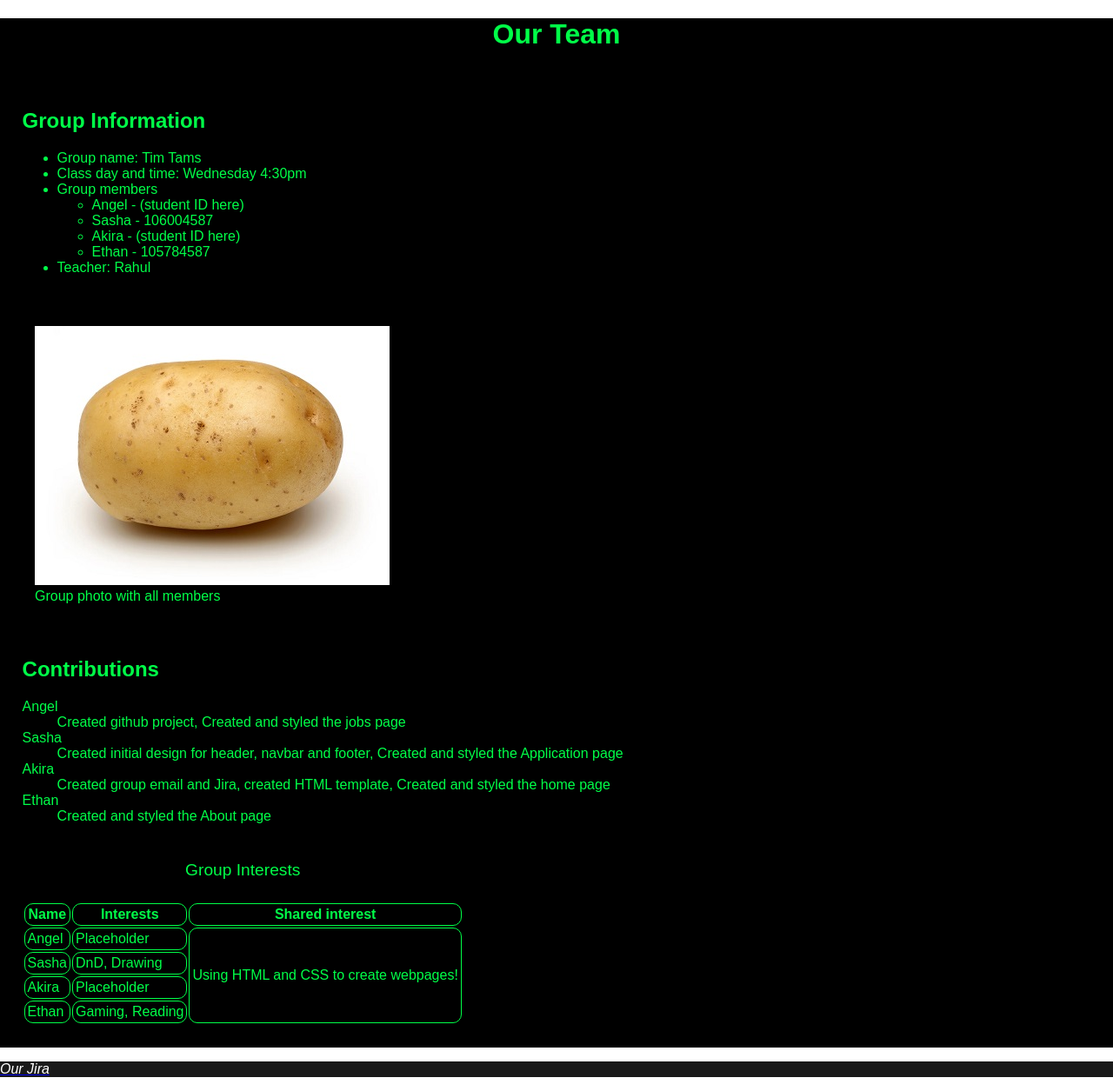
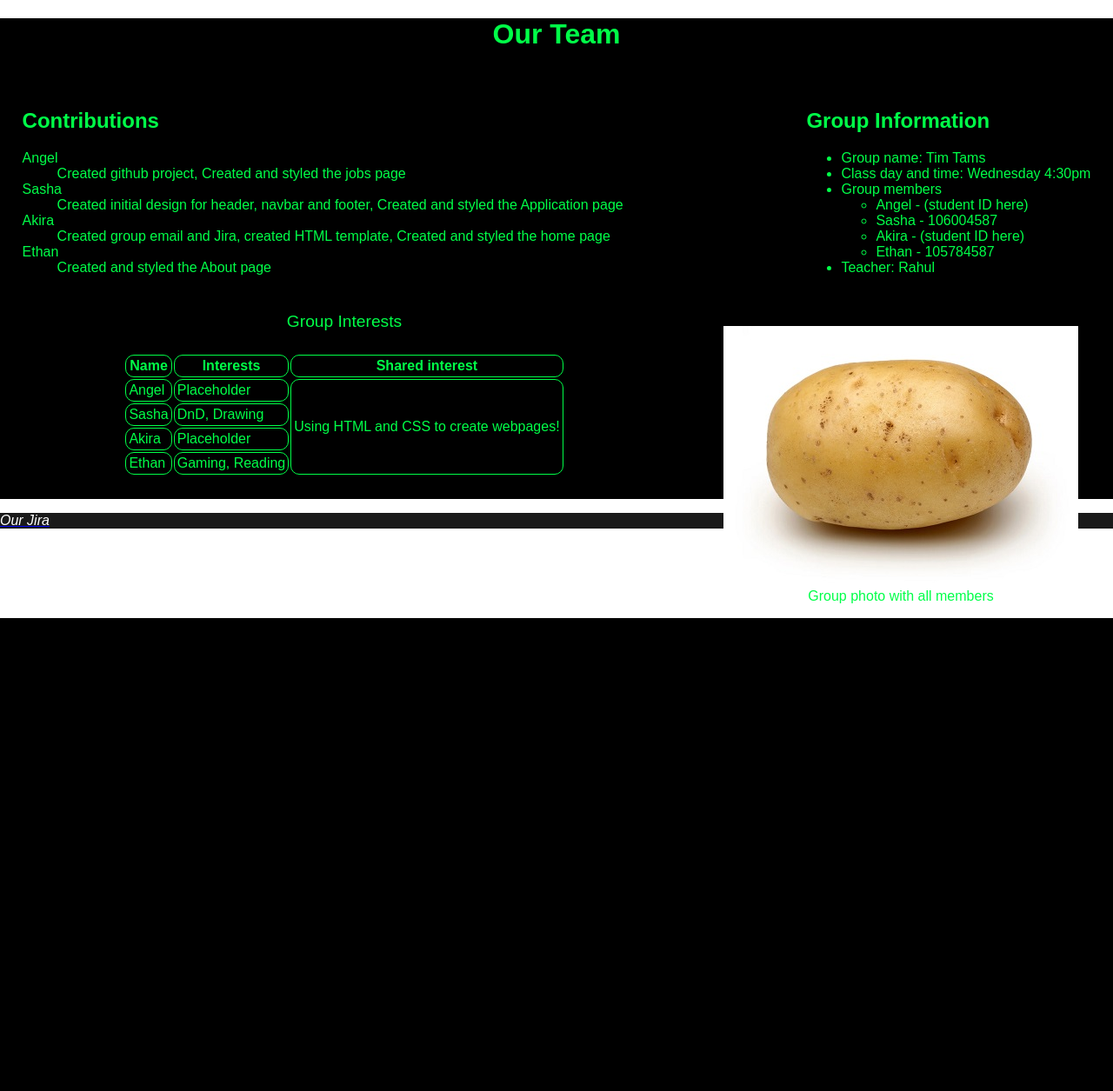
Before and after one commit to 105930160/tim_tam_project, a PHP site: page /about.html in a window 1280 px wide. Shown: the part 172-1427 px from the top of the page at 87% size. After the commit the page ends 883 px from the top, so only its background shows below. Run offline with PHP 8.4, Linux system fonts and the light colour scheme.

Commit message:
More CSS updates, figure and nested list moved into place

```diff
--- a/about.html
+++ b/about.html
@@ -106,7 +106,7 @@
             </section>
     </main>
 
-    <footer>
+    <footer id="aboutfooter">
         <a href="https://tamstim72.atlassian.net/jira/software/projects/SCRUM/boards/1" target="_blank"><p> Our Jira</p></a>
     </footer>
 
--- a/styles/styles.css
+++ b/styles/styles.css
@@ -9,12 +9,23 @@ main {
 }
 
 #groupinfo {
+    float: right;
     color: #00ff48;
     padding: 2%;
 }
 
+#figsec {
+    float: right;
+    clear: right;
+}
+
 figcaption {
     color: #00ff48;
+    text-align: center;
+}
+
+#groupphoto {
+    border: 2px blue single;
 }
 
 #contributions {
@@ -26,6 +37,7 @@ figcaption {
     background-color: #000000;
     color: #00ff48;
     padding: 2%;
+    margin: auto;
 }
 
 #tablecap {
```
